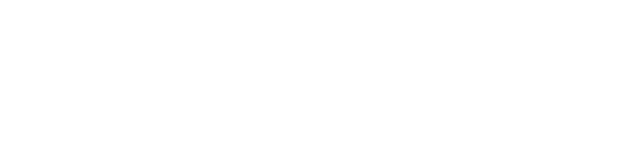
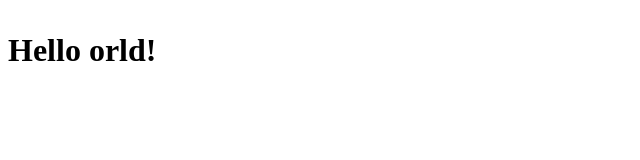
Before and after one commit to Kobelnik/starting_HTML_CSS_studies, a plain HTML site: page index.html in a window 1280 px wide. Shown: the whole page, without its empty margins (0-640 px from the left). Drawn offline with Linux system fonts and the light colour scheme.

Commit message:
feat: second commit test

```diff
--- a/index.html
+++ b/index.html
@@ -6,6 +6,6 @@
     <title>Ex1</title>
 </head>
 <body>
-
+    <h1> <p> Hello orld! </p></h1>
 </body>
 </html>
```
